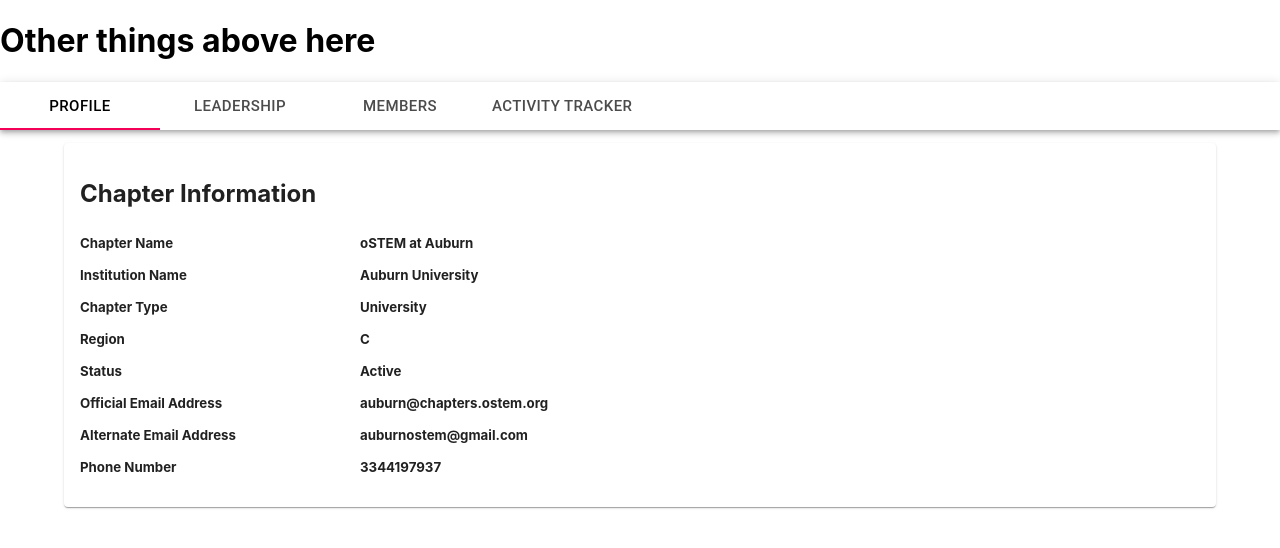
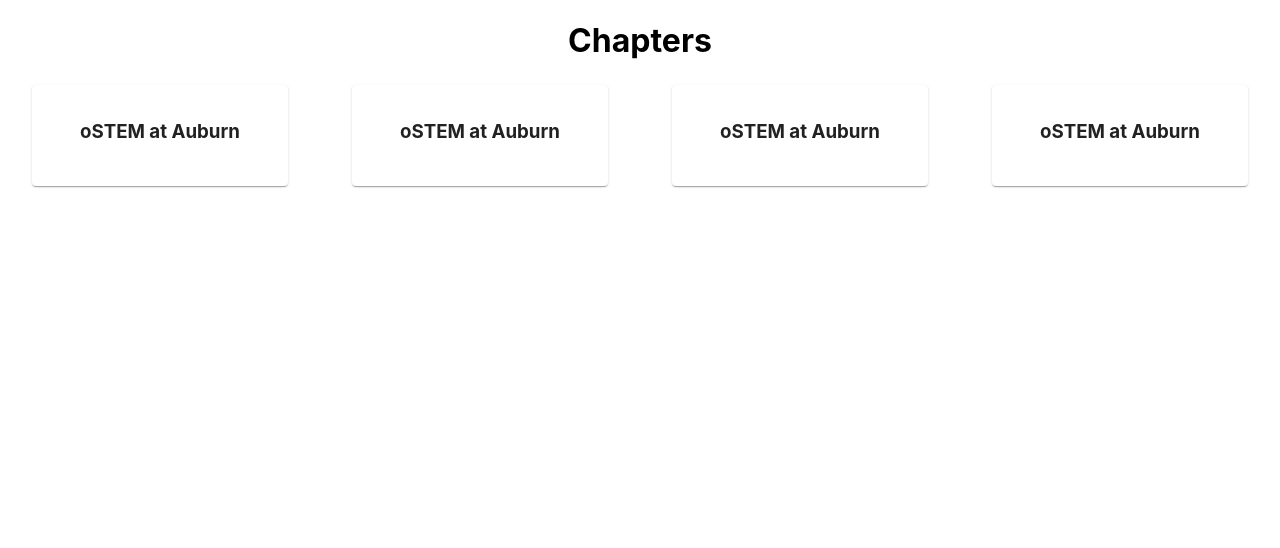
Before and after one commit to tracey59047/2020_Ctrl-Alt-Elite, a React (Create React App) app in the folder activity-tracker/: page / in a window 1280 px wide. Shown: the top 548 px of the page. Built offline with nearby package versions, Linux system fonts and the light colour scheme.

Commit message:
Added Main Chapters Page
Fake list of chapters using ChapterInformation.js

```diff
--- a/activity-tracker/src/App.js
+++ b/activity-tracker/src/App.js
@@ -1,11 +1,11 @@
 import logo from './logo.svg';
 import './App.css';
-import ChapterPage from './pages/ChapterPage'
+import AllChaptersPage from './pages/AllChaptersPage'
 
 function App() {
   return (
     <>
-      <ChapterPage />
+      <AllChaptersPage />
     </>
   );
 }
--- /dev/null
+++ b/activity-tracker/src/components/ChapterInformation.js
@@ -0,0 +1,50 @@
+import react from 'react';
+
+const chapterInfo = [
+    {
+        id: 'oSTEM at Auburn',
+        institution: 'Auburn University',
+        type: 'University',
+        region: 'C',
+        status: 'Active',
+        email: 'auburn@chapters.ostem.org',
+        altemail: 'auburnostem@gmail.com',
+        phone: '3344197937'
+    },
+
+    {
+        id: 'oSTEM at Auburn',
+        institution: 'Auburn University',
+        type: 'University',
+        region: 'C',
+        status: 'Active',
+        email: 'auburn@chapters.ostem.org',
+        altemail: 'auburnostem@gmail.com',
+        phone: '3344197937'
+    },
+
+    {
+        id: 'oSTEM at Auburn',
+        institution: 'Auburn University',
+        type: 'University',
+        region: 'C',
+        status: 'Active',
+        email: 'auburn@chapters.ostem.org',
+        altemail: 'auburnostem@gmail.com',
+        phone: '3344197937'
+    },
+
+    {
+        id: 'oSTEM at Auburn',
+        institution: 'Auburn University',
+        type: 'University',
+        region: 'C',
+        status: 'Active',
+        email: 'auburn@chapters.ostem.org',
+        altemail: 'auburnostem@gmail.com',
+        phone: '3344197937'
+    },
+
+]
+
+export default chapterInfo;
--- a/activity-tracker/src/pages/AllChaptersPage.js
+++ b/activity-tracker/src/pages/AllChaptersPage.js
@@ -0,0 +1,35 @@
+import React from 'react';
+import chapterInfo from '../components/ChapterInformation';
+import { makeStyles } from '@material-ui/core/styles';
+import {Card, CardContent, Grid} from '@material-ui/core';
+
+const useStyles = makeStyles({
+    card: {
+        width: '80%',
+        marginTop: '1%',
+        margin: "auto"
+    },
+});
+
+export default function GetChapters()
+{
+    const classes = useStyles();
+
+    return(
+        <>
+        <h1 align="center"> Chapters </h1>
+        <Grid container>
+        {chapterInfo.map((info) => {
+            return(
+            <Grid item xs={3}>
+            <Card className={classes.card}>
+                <CardContent>
+                    <h3 align="center">{info.id}</h3>
+                </CardContent>
+            </Card>
+            </Grid>)
+        })}
+        </Grid>
+        </>
+    )
+}
--- a/activity-tracker/src/pages/ChapterPage.js
+++ b/activity-tracker/src/pages/ChapterPage.js
@@ -38,7 +38,7 @@
     }
 });
 
-function ChapterPage()
+function ChapterPage(chapterInfo)
 {
     const classes = useStyles();
     const [value, setValue] = useState(0);
@@ -49,7 +49,7 @@
 
     return(
         <>
-        <h1>Other things above here</h1>
+        <h1>Chapter / oStem at Auburn</h1>
         <AppBar position="static">
         <Tabs value={value} className={classes.tabs} onChange={handleChange}>
             <Tab className={classes.tabs} label="Profile" />
@@ -67,49 +67,49 @@
                             <h5 className={classes.grid}>Chapter Name </h5>
                         </Grid>
                         <Grid item xs={9}>
-                            <h5 className={classes.grid}>oSTEM at Auburn</h5>
+                            <h5 className={classes.grid}>{chapterInfo.id}</h5>
                         </Grid>
                         <Grid item xs={3}>
                             <h5 className={classes.grid}>Institution Name </h5>
                         </Grid>
                         <Grid item xs={9}>
-                            <h5 className={classes.grid}>Auburn University</h5>
+                            <h5 className={classes.grid}>{chapterInfo.institution}</h5>
                         </Grid>
                         <Grid item xs={3}>
                             <h5 className={classes.grid}>Chapter Type </h5>
                         </Grid>
                         <Grid item xs={9}>
-                            <h5 className={classes.grid}>University</h5>
+                            <h5 className={classes.grid}>{chapterInfo.type}</h5>
                         </Grid>
                         <Grid item xs={3}>
                             <h5 className={classes.grid}>Region </h5>
                         </Grid>
                         <Grid item xs={9}>
-                            <h5 className={classes.grid}>C</h5>
+                            <h5 className={classes.grid}>{chapterInfo.region}</h5>
                         </Grid>
                         <Grid item xs={3}>
                             <h5 className={classes.grid}>Status</h5>
                         </Grid>
                         <Grid item xs={9}>
-                            <h5 className={classes.grid}>Active</h5>
+                            <h5 className={classes.grid}>{chapterInfo.status}</h5>
                         </Grid>
                         <Grid item xs={3}>
                             <h5 className={classes.grid}>Official Email Address </h5>
                         </Grid>
                         <Grid item xs={9}>
-                            <h5 className={classes.grid}>auburn@chapters.ostem.org</h5>
+                            <h5 className={classes.grid}>{chapterInfo.email}</h5>
                         </Grid>
                         <Grid item xs={3}>
                             <h5 className={classes.grid}>Alternate Email Address </h5>
                         </Grid>
                         <Grid item xs={9}>
-                            <h5 className={classes.grid}>auburnostem@gmail.com</h5>
+                            <h5 className={classes.grid}>{chapterInfo.altemail}</h5>
                         </Grid>
                         <Grid item xs={3}>
                             <h5 className={classes.grid}>Phone Number </h5>
                         </Grid>
                         <Grid item xs={9}>
-                            <h5 className={classes.grid}>3344197937</h5>
+                            <h5 className={classes.grid}>{chapterInfo.phone}</h5>
                         </Grid>
                     </Grid>
                 </CardContent>
```
